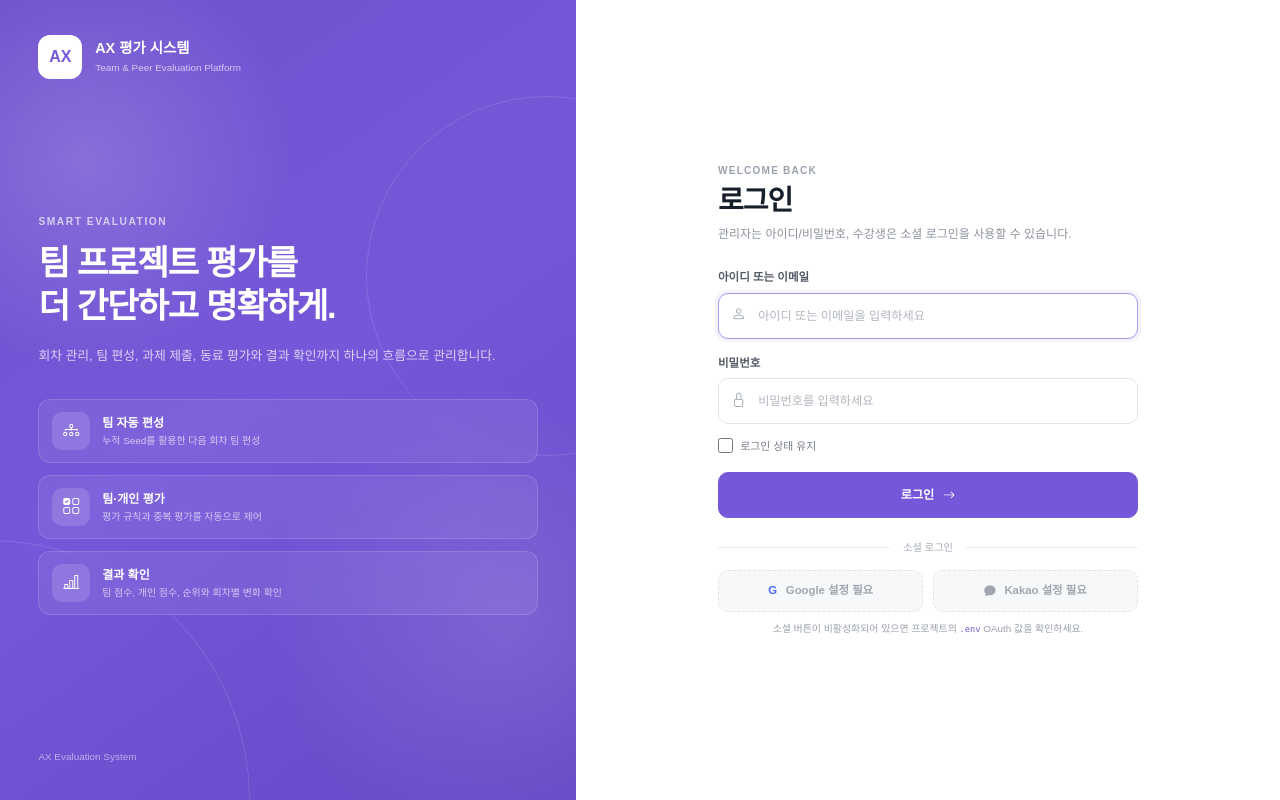
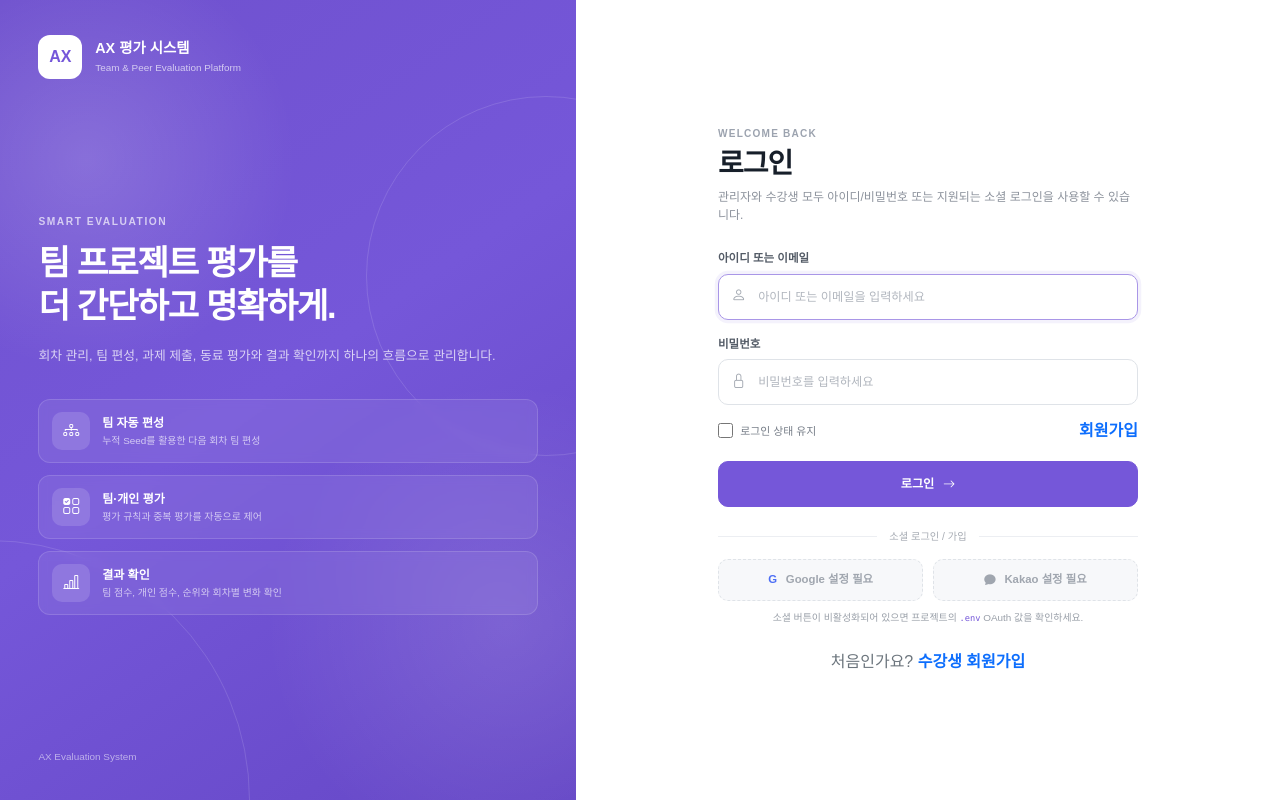
Before and after one commit to cyw0927/ai_team3project_login_system, a Django app: page /login/ in a window 1280 px wide. Run offline with Django 5.2, Linux system fonts and the light colour scheme; data that the repository does not hold is empty; parts of the project's set-up code (start-up, migrations or seed data) failed here and were passed over; some libraries are stand-ins or nearby versions.

Commit message:
feat: link self signup from login

```diff
--- a/dashboard/templates/login.html
+++ b/dashboard/templates/login.html
@@ -70,7 +70,7 @@
         <header class="ax-login-form-head">
           <span>WELCOME BACK</span>
           <h2>로그인</h2>
-          <p>관리자는 아이디/비밀번호, 수강생은 소셜 로그인을 사용할 수 있습니다.</p>
+          <p>관리자와 수강생 모두 아이디/비밀번호 또는 지원되는 소셜 로그인을 사용할 수 있습니다.</p>
         </header>
 
         {% if messages %}
@@ -133,6 +133,7 @@
                      {% if request.POST.remember_me %}checked{% endif %}>
               <span>로그인 상태 유지</span>
             </label>
+            <a href="{% url 'signup' %}" class="text-decoration-none fw-semibold">회원가입</a>
           </div>
 
           <button type="submit" class="btn ax-login-submit">
@@ -142,7 +143,7 @@
         </form>
 
         <div class="ax-login-social">
-          <div class="ax-login-divider"><span>소셜 로그인</span></div>
+          <div class="ax-login-divider"><span>소셜 로그인 / 가입</span></div>
 
           <div class="ax-login-social-grid">
             {% if google_oauth_configured %}
@@ -150,7 +151,7 @@
                 {% csrf_token %}
                 <button type="submit" class="ax-social-button ax-google-button">
                   <span class="ax-social-mark">G</span>
-                  Google 로그인
+                  Google로 계속
                 </button>
               </form>
             {% else %}
@@ -166,7 +167,7 @@
                 {% csrf_token %}
                 <button type="submit" class="ax-social-button ax-kakao-button">
                   <i class="bi bi-chat-fill"></i>
-                  Kakao 로그인
+                  Kakao로 계속
                 </button>
               </form>
             {% else %}
@@ -184,6 +185,10 @@
             </p>
           {% endif %}
         </div>
+
+        <p class="text-center mt-4 mb-0 text-secondary">
+          처음인가요? <a href="{% url 'signup' %}" class="fw-bold text-decoration-none">수강생 회원가입</a>
+        </p>
       </div>
     </section>
   </main>
```
